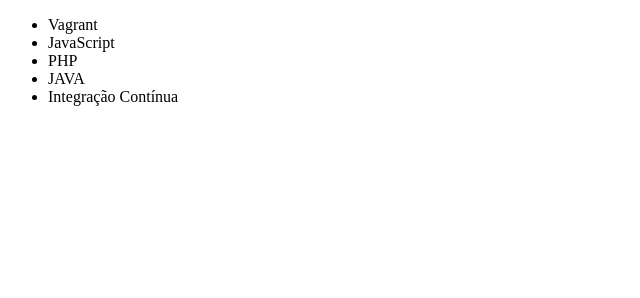
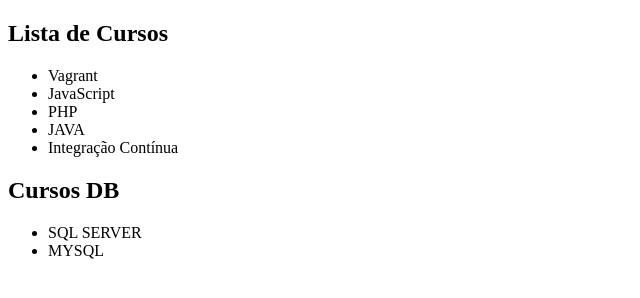
Before and after one commit to EdsonJunior29/Exercitando_Versionamento_GIT, a plain HTML site: page index.html in a window 1280 px wide. Shown: the whole page, without its empty margins (0-640 px from the left). Drawn offline with Linux system fonts and the light colour scheme.

Commit message:
Adicionando Lista DB

```diff
--- a/index.html
+++ b/index.html
@@ -7,7 +7,7 @@
     <title> Exercitando Versionamento Git</title>
 </head>
 <body>
-
+    <h2>Lista de Cursos</h2>
     <ul>
         <li>Vagrant</li>
         <li>JavaScript</li>
@@ -16,5 +16,12 @@
         <li>Integração Contínua</li>
     </ul>
 
+    <h2>Cursos DB</h2>
+
+    <ul>
+        <li>SQL SERVER</li>
+        <li>MYSQL</li>
+    </ul>
+
 </body>
 </html>
```
